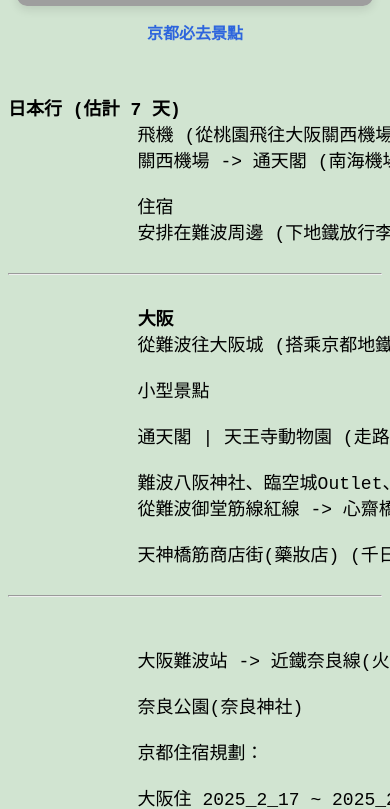
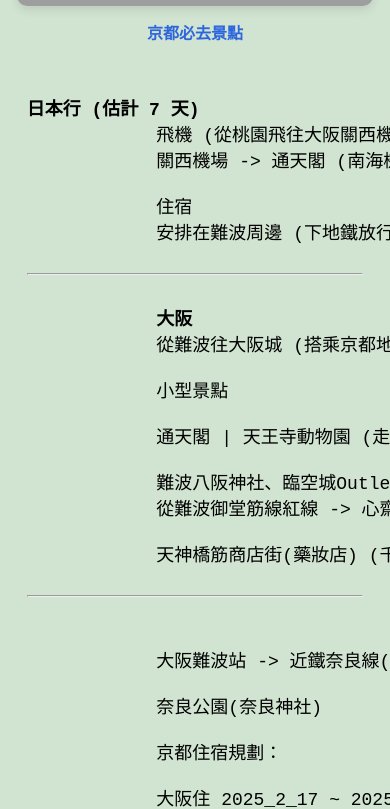
Before and after one commit to Mark551618/Nodejs-project, a website: page index.html in a window 390 px wide. Shown: the part 2563-3372 px from the top of the page. Drawn offline with Linux system fonts and the light colour scheme; grey boxes are pictures that could not be loaded.

Commit message:
form update3

```diff
--- a/index.html
+++ b/index.html
@@ -117,6 +117,13 @@
         .web-item img {
             width: 100%;
             height: auto;
+        }
+
+        .japantravel{
+
+            width: 90%;      /* 使用百分比寬度 */
+            height: auto;    /* 自動高度，避免固定高度造成擠壓 */
+            margin: 20px auto;  /* 上下間距縮小，左右置中 */
         }
     }
 </style>
```
